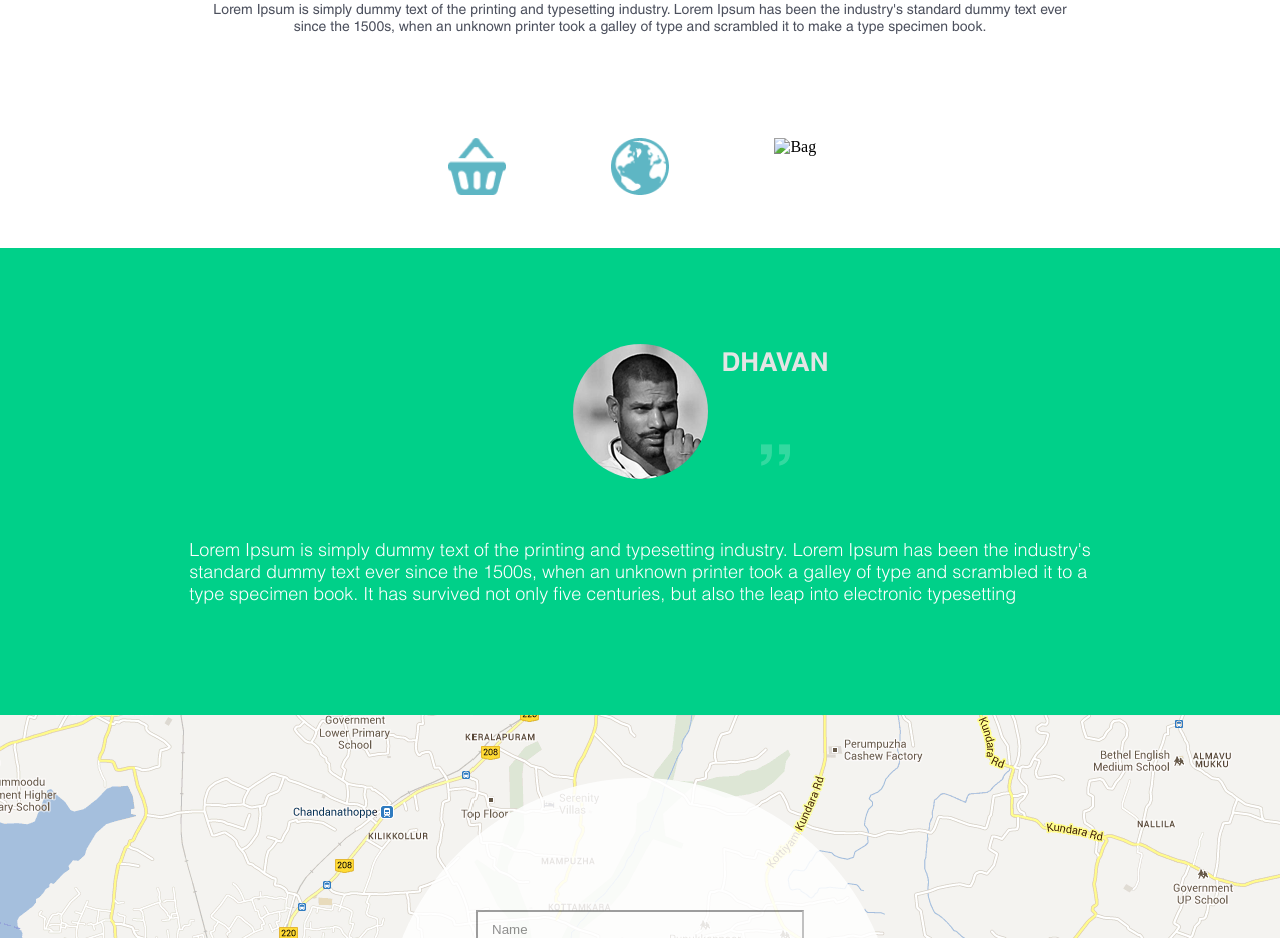
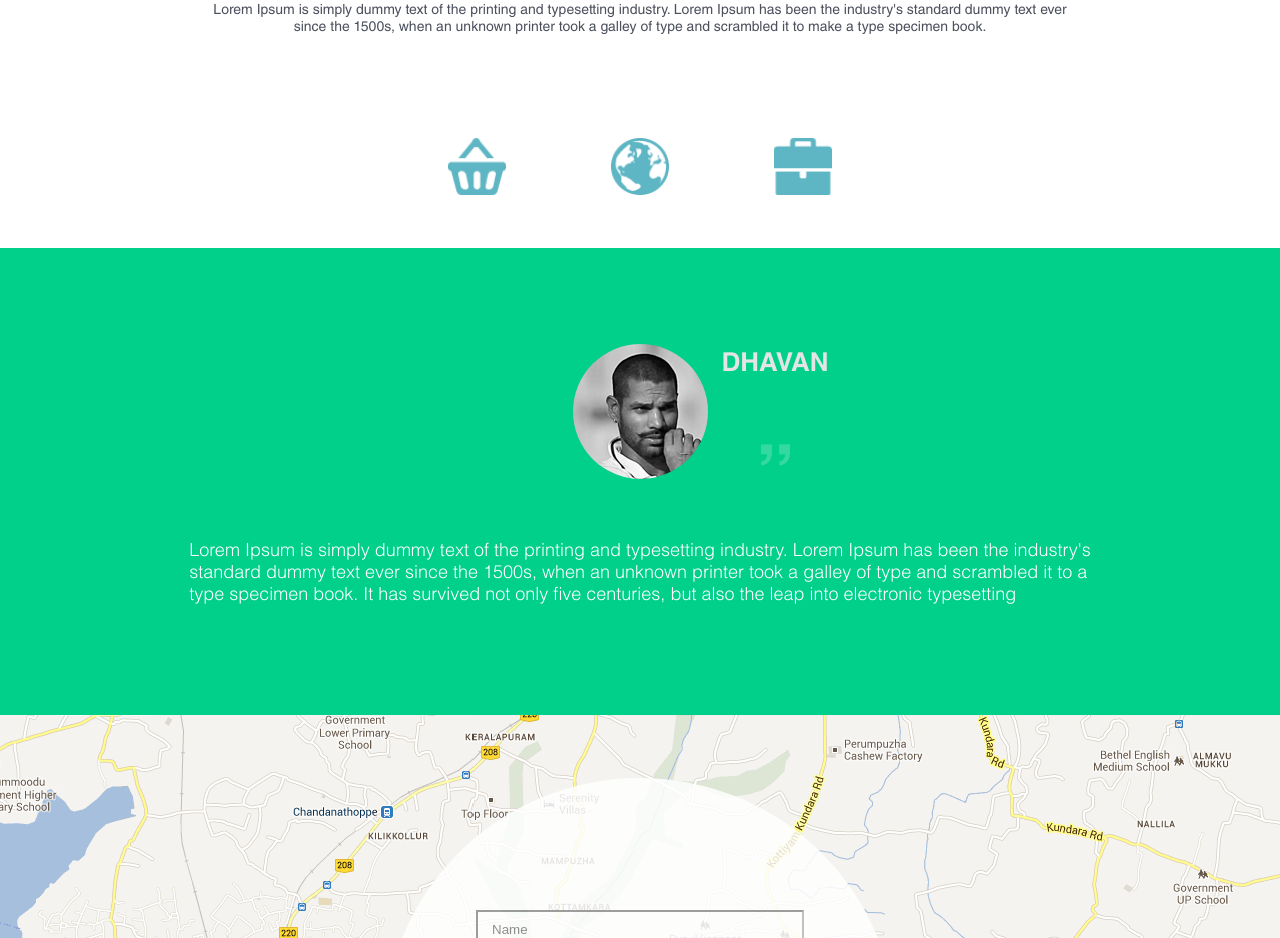
Before and after one commit to AlenaMikalaeynaLisava/AlenaMikalaeynaLisava, a plain HTML site: page index.html in a window 1280 px wide. Shown: the part 767-1705 px from the top of the page. Drawn offline with Linux system fonts and the light colour scheme; a web font is replaced by a local one.

Commit message:
Add files via upload

```diff
--- a/index.html
+++ b/index.html
@@ -54,7 +54,7 @@
                 <div class="shapes">
                     <img src="./image/small_shapes/basket.png" alt="Basket">
                     <img src="./image/small_shapes/globe.png" alt="globe">
-                    <img src="../Lesson-5/image/small_shapes/bag.png" alt="Bag">
+                    <img src="./image/small_shapes/bag.png" alt="Bag">
                 </div>
             </div>
 
```
